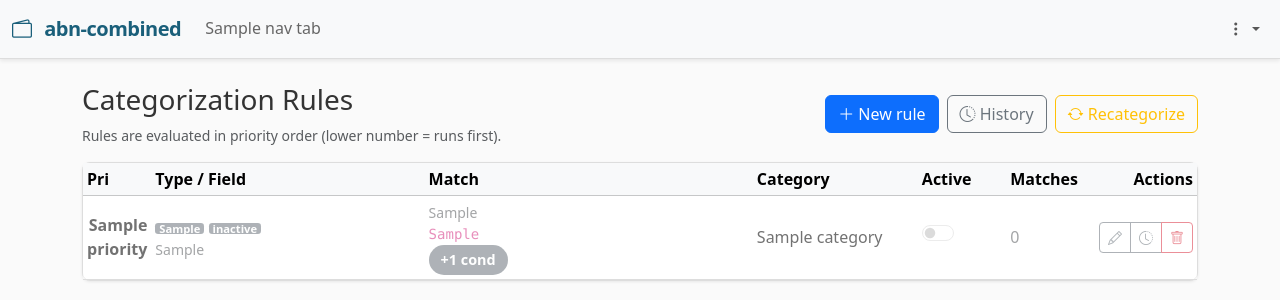
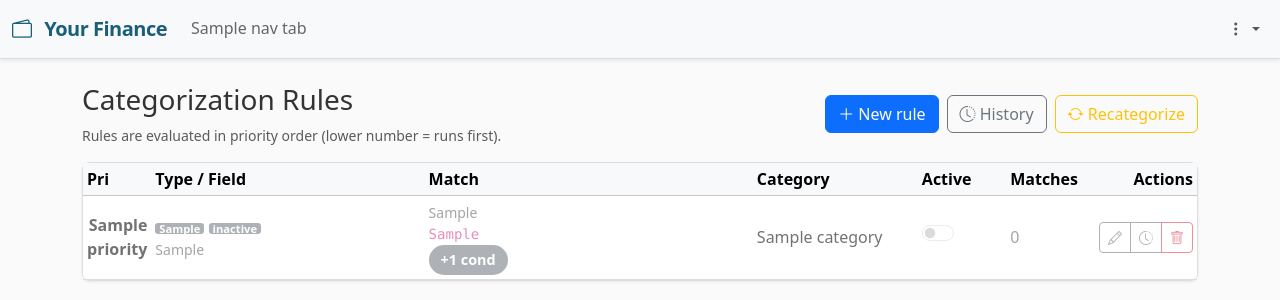
Before and after one commit to divyavanmahajan/dvm-finance, a Python web app: template src/abn_combined/web/templates/rules.html in a window 1280 px wide. Shown: the top 300 px of the page. Run offline with Jinja, Linux system fonts and the light colour scheme; the template is opened without the code that fills it: most values are stand-ins (such as "Sample title", 1, 10 or a date in 2020).

Commit message:
Rebrand app title from "abn-combined" to "Your Finance"
Update base.html navbar branding and default page title from
"abn-combined" to "Your Finance". Update corresponding test
assertion to match new branding.

Changes:
- base.html: Update navbar brand and default title
- test_app_shell.py: Update branding assertion

```diff
--- a/src/abn_combined/web/templates/base.html
+++ b/src/abn_combined/web/templates/base.html
@@ -3,7 +3,7 @@
 <head>
   <meta charset="utf-8">
   <meta name="viewport" content="width=device-width, initial-scale=1">
-  <title>{% block title %}abn-combined{% endblock %}</title>
+  <title>{% block title %}Your Finance{% endblock %}</title>
 
   <!-- Bootstrap 5.3 CSS -->
   <link href="https://cdn.jsdelivr.net/npm/bootstrap@5.3.3/dist/css/bootstrap.min.css" rel="stylesheet">
@@ -31,7 +31,7 @@
     <div class="container-fluid">
       <!-- Brand -->
       <a class="navbar-brand fw-bold" href="/">
-        <i class="bi bi-wallet2"></i> abn-combined
+        <i class="bi bi-wallet2"></i> Your Finance
       </a>
 
       <!-- Toggler for mobile -->
```
Also changed, not shown: tests/test_app_shell.py (+1 -1 lines).
